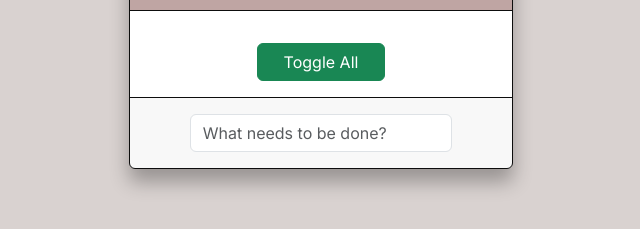
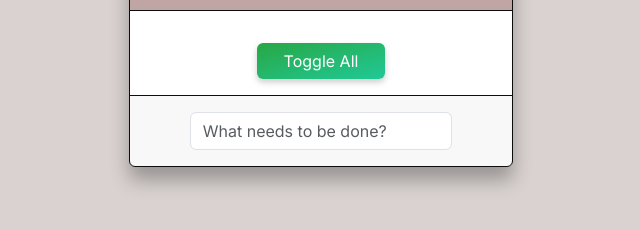
Before and after one commit to spencerjstewart/todos, a website built with webpack: page index.html in a window 1280 px wide. Shown: the part 145-374 px from the top of the page, without its empty margins (319-959 px from the left). Built offline with nearby package versions, Linux system fonts and the light colour scheme.

Commit message:
style: add gradient, hover and focus effect to toggle all button

```diff
--- a/css/styles.css
+++ b/css/styles.css
@@ -99,8 +99,25 @@ body {
 }
 
 .todo-card__toggle-all {
+  color: white;
   width: 8rem;
   margin: 0 auto 1rem;
+  background: linear-gradient(to bottom right, #28a745, #20c997);
+  border: none;
+  box-shadow: 0 0.2rem 0.4rem rgba(0, 0, 0, 0.2);
+  transition: transform 0.1s ease, box-shadow 0.1s ease;
+}
+
+.todo-card__toggle-all:hover {
+  color: white;
+  transform: translateY(-0.1rem);
+  box-shadow: 0 0.4rem 0.6rem rgba(0, 0, 0, 0.2);
+}
+
+.todo-card__toggle-all:active {
+  color: white !important;
+  transform: translateY(0.05rem);
+  box-shadow: 0 0.2rem 0.4rem rgba(0, 0, 0, 0.2);
 }
 
 .card-footer {
```
